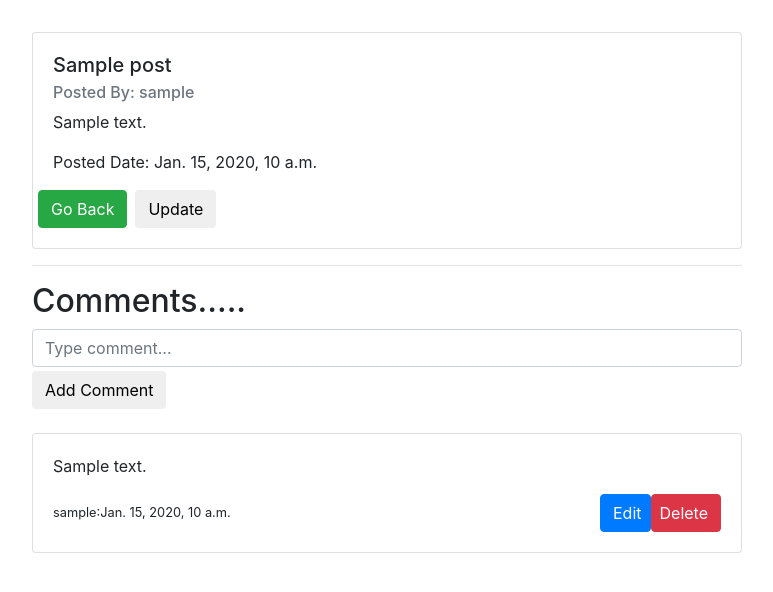
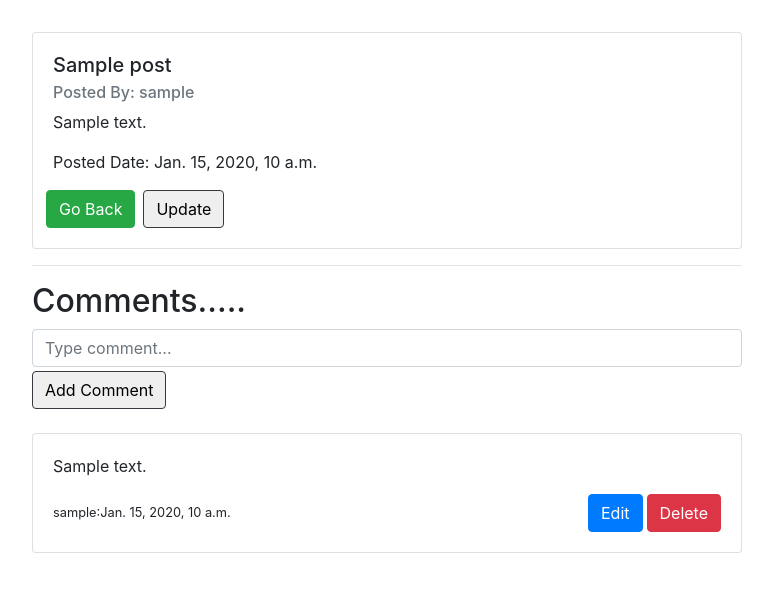
Before and after one commit to harisahmad000005/blog, a Django app: page /post/detail/1 in a window 1280 px wide. Shown: the part 56-648 px from the top of the page, without its empty margins (253-1026 px from the left). Run offline with Django 3.2, Linux system fonts and the light colour scheme; a user stored in the database is signed in; tables that the repository leaves empty hold one stand-in row (values such as "Sample post"); some libraries are stand-ins or nearby versions.

Commit message:
worked on comments

```diff
--- a/posts/forms.py
+++ b/posts/forms.py
@@ -9,6 +9,11 @@ class PostsModelForm(forms.ModelForm):
     class Meta:
         model = Posts
         exclude = [ 'author_name',]
+        widgets = {
+            'title': forms.TextInput(attrs={'class': 'form-control'}),
+            'content': forms.Textarea(attrs={'class': 'form-control'}),
+            'active': forms.Select(attrs={'class': ''}),
+        }
     def clean_title(self):
         title=self.cleaned_data.get('title')
         if not title:
--- a/templates/base.html
+++ b/templates/base.html
@@ -17,6 +17,7 @@
     {% include 'base/css.html' %}
     {% include 'base/navbar.html' with brand_name='My Blog'%}
     {% include 'base/bootstrap.html'%}
+    {% include 'base/CS.css'%}
 {% if messages %}
 
     <div class="container text-center">
--- a/templates/post/postCreateView.html
+++ b/templates/post/postCreateView.html
@@ -5,6 +5,6 @@
 <form action="" method="POST"> {% csrf_token %}
 
     {{form.as_p}}
-    <input type="submit" value="Save"/>
+    <input class="btn btn border-dark" type="submit" value="Save"/>
 </form>
 {% endblock %}
--- a/templates/post/postDetailView.html
+++ b/templates/post/postDetailView.html
@@ -11,11 +11,11 @@
         <p>Posted Date: {{post_object.publish_date}}</p>
         <div class="row">
         <form action="{% url 'posts' %}">
-          <input class="btn btn-success mr-2" type="submit" value="Go Back" />
+          <input class="btn btn-success ml-2 mr-2" type="submit" value="Go Back" />
       </form>
       {% if request.user.is_superuser or request.user == post_object.author_name %}
       <form action="{% url 'postUpdate' post_object.id %}">
-        <input class="btn btn" type="submit" value="Update" />
+        <input class="btn btn border-dark" type="submit" value="Update" />
     </form>
       {% endif %}
 
@@ -32,7 +32,7 @@
       class="form-control"
       placeholder="Type comment..."
     />
-    <button class="form-label btn mt-1" for="addANote" id="save_comment">Add Comment</button>
+    <button class="form-label btn mt-1 border border-dark" for="addANote" id="save_comment">Add Comment</button>
   </div>
   <div id="comment_div">
   {% if not comments_list %}
@@ -49,8 +49,8 @@
           <small>:{{comment.created_on}}</small>
         </div>
         <div class="d-flex flex-row align-items-center comment">
-          <button type="button" data-toggle="modal" data-target="#myModal" class="btn btn-primary pr-2" id="comment_update{{comment.id}}">Edit</button>
-          <button type="button" data-toggle="modal" data-target="#myDeleteModal" class="btn btn-danger pl-2" id="comment_delete{{comment.id}}">Delete</button>
+          <button type="button" data-toggle="modal" data-target="#myModal" class="btn btn-primary mr-1" id="comment_update{{comment.id}}">Edit</button>
+          <button type="button" data-toggle="modal" data-target="#myDeleteModal" class="btn btn-danger " id="comment_delete{{comment.id}}">Delete</button>
         </div>
       </div>
     </div>
@@ -121,6 +121,8 @@
 <script>
   var comment_data
     $("#save_comment").on('click',function(){
+      $("#save_comment").attr("disabled", true)
+
         comment = $("#addComment").val()
         comment = comment.trim()
         url = window.location.href
@@ -141,26 +143,25 @@
                   console.log(data)
                   comment = $("#addComment").val('')
                   div_data = `
-                  <div class="card">
+                  <div id="comment_card_delete${data.new_comment.id}" class="card mb-1">
                   <div class="card-body">
-                    <p>${data.new_comment.comment}</p>
+                    <p id="comment_update${data.new_comment.id}" class="posted_comment" >${data.new_comment.comment}</p>
                     <div class="d-flex justify-content-between">
                       <div class="d-flex flex-row align-items-center">
                         <p class="small mb-0 ms-2">${data.user}</p>
                         <small>:${data.new_comment.created_on}</small>
                       </div>
-                      <div class="d-flex flex-row align-items-center comment">
-                        <button  type="button" data-toggle="modal" data-target="#myModal" class="btn btn-primary pr-2"   id="edit${data.new_comment.id}">Edit</button>
-                        <button class="btn btn-danger pl-2" id="comment_delete${data.new_comment.id}">Delete</button>
+                      <div class="d-flex flex-row align-items-center added comment">
+                        <button  type="button" data-toggle="modal" data-target="#myModal" class="btn btn-primary pr-2"  id="comment_update${data.new_comment.id}">Edit</button>
+                        <button type="button" data-toggle="modal" data-target="#myDeleteModal" class="btn btn-danger pl-2" id="comment_delete${data.new_comment.id}">Delete</button>
                       </div>
                     </div>
                   </div>
                   </div>
                   `;
                   $('#comment_div').prepend(div_data)
+                }
 
-
-                }
             });
         }
         else{
@@ -168,11 +169,12 @@
           $("#no_input").append("<p>*Cant post an empty comment </p>")
 
         }
+        $("#save_comment").attr("disabled", false)
+
     })
 
 
-
-    $(".comment").on('click',function(e){
+    $(document).on('click', '.comment', function(e) {
       comment = $(e.target).closest( "p" ).find('.posted_comment');
       var otherInput = $(this).closest('.card-body').find('.posted_comment').html();
       $("#updateComment").val(otherInput)
@@ -182,14 +184,11 @@
       $('#delete_comment').val(otherInput);
       $('#delete_comment').attr("disabled", true)
       $('#update').prop('disabled', true);
-
-
     });
 
     $("#updateComment").keyup(function() {
       var data =$("#updateComment").val()
         data = data.trim()
-        console.log("00000",comment_data)
         if (comment_data == data){
           $('#update').prop('disabled', true);
         }
@@ -204,6 +203,7 @@
     })
 
     $('#update').on('click', function() {
+
       var comment =$("#updateComment").val()
       comment_id = $('#update').attr('updateID');
       $.ajax({
@@ -219,8 +219,6 @@
                   $(`#${data.comment_id}`).empty()
                   $(`#${data.comment_id}`).append(data.comment)
 
-
-
                 }
             });
 
@@ -229,7 +227,6 @@
 
     $('#deleteID').on('click', function() {
       comment_id = $('#deleteID').attr('deleteid');
-      console.log(comment_id)
       $.ajax({
                 url: "{% url 'update_delete_comment' %}",
                 method: 'POST',
```
Also changed, not shown: templates/base/CS.css (added).
